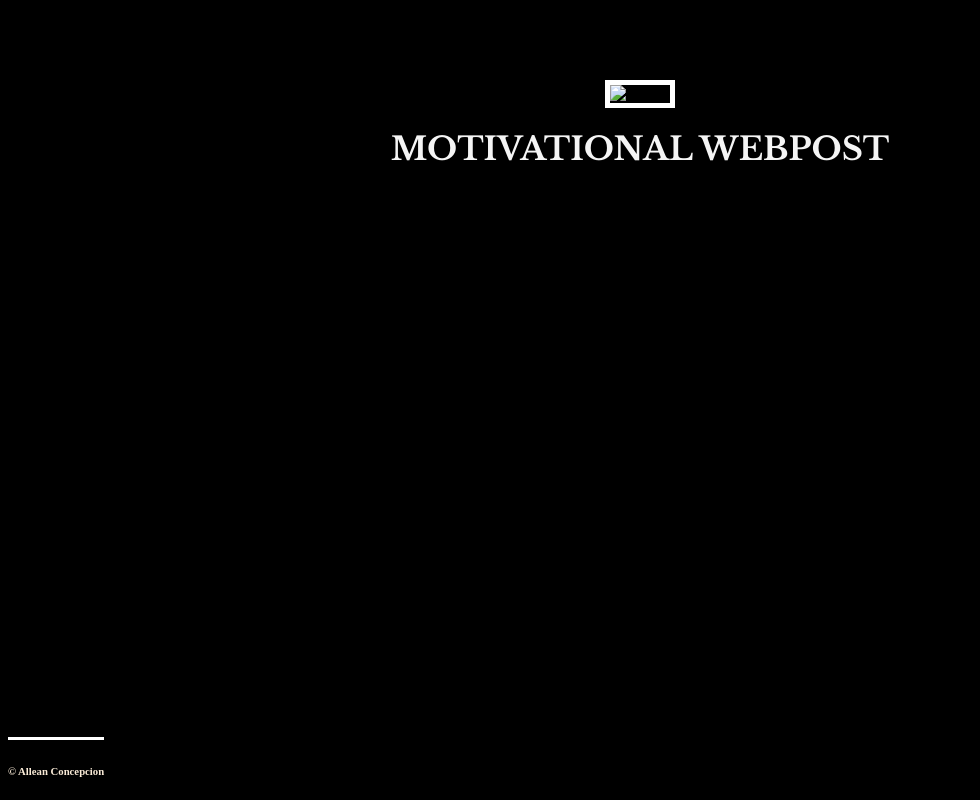
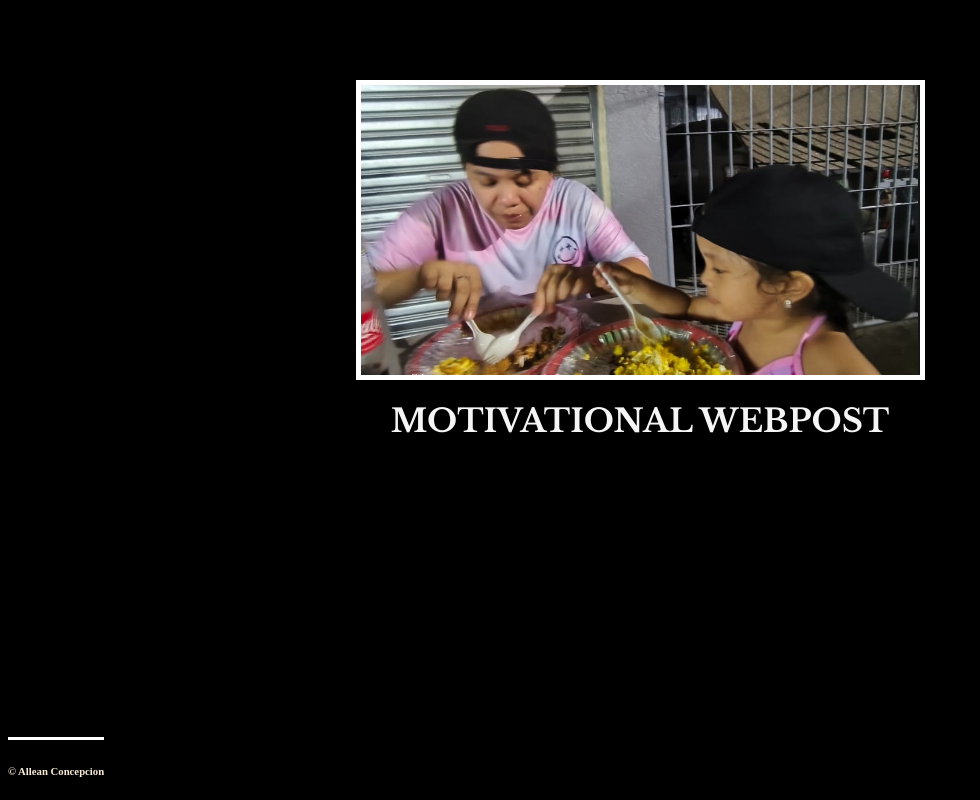
Before and after one commit to asconcepcion-dev/webpost, a plain HTML site: page index.html in a window 1280 px wide. Shown: the whole page, without its empty margins (0-980 px from the left). Drawn offline with nearby package versions, Linux system fonts and the light colour scheme.

Commit message:
index.html

```diff
--- a/index.html
+++ b/index.html
@@ -30,7 +30,7 @@ But it must have the following features:
 
 <body>
     <div id="image-container" >
-  <img src="../6.4 Motivation Meme Project/assets/images/allie.png" alt="pciture">
+  <img src="./assets/images/allie.png" alt="pciture">
   </div>
 
 <div id="div2">
```
